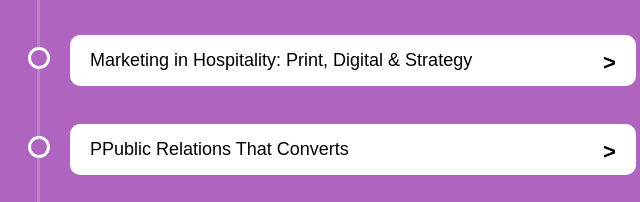
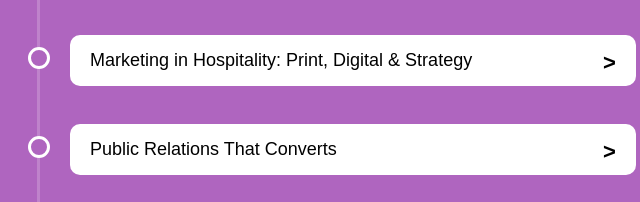
Before and after one commit to mohtashim011/LEARN-FROM-PENNY, a plain HTML site: page sales.html in a window 1280 px wide. Shown: the part 6388-6590 px from the top of the page, 624-1264 px from the left. Drawn offline with nearby package versions, Linux system fonts and the light colour scheme.

Commit message:
Client rev

```diff
--- a/sales.html
+++ b/sales.html
@@ -482,7 +482,7 @@
 
     <div class="timeline-content">
 
-      <button class="toggle-btn">PPublic Relations That Converts</button>
+      <button class="toggle-btn">Public Relations That Converts</button>
       <div class="content-box">
         <div class="content-box-div">
         <p>Discover how to generate buzz, elevate your brand image, and secure media coverage — from influencer partnerships and press trips to writing PR that gets published.</p>
```
